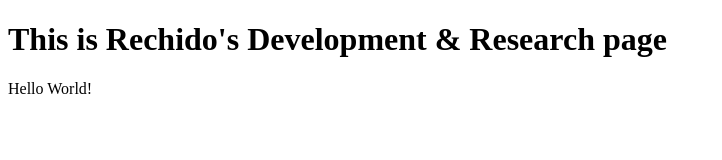
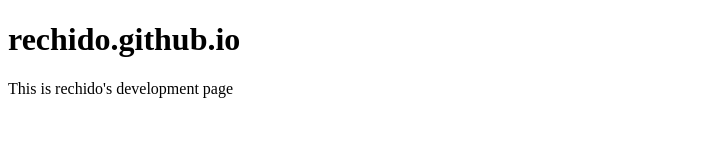
Before and after one commit to rechido/rechido.github.io, a plain HTML site: page index.html in a window 1280 px wide. Shown: the whole page, without its empty margins (0-722 px from the left). Drawn offline with Linux system fonts and the light colour scheme.

Commit message:
Update index.html

```diff
--- a/index.html
+++ b/index.html
@@ -5,8 +5,9 @@
 </head>
 <body>
 
-<h1>This is Rechido's Development & Research page</h1>
-<p>Hello World!</p>
+<h1>rechido.github.io</h1>
+</hr>
+<p>This is rechido's development page</p>
 
 </body>
 </html>
```
